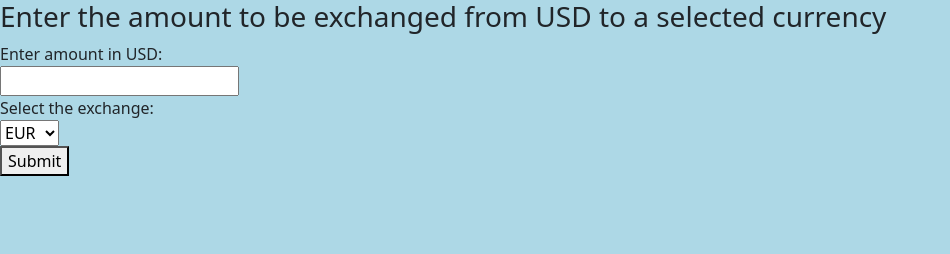
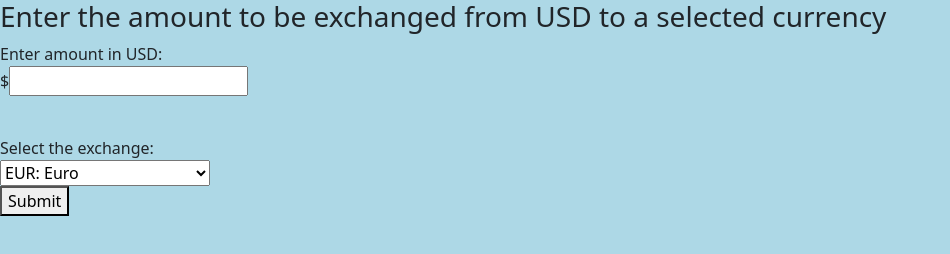
Before and after one commit to 0art-vandelay0/currency-exchange, a website built with webpack: page src/index.html in a window 1280 px wide. Shown: the whole page, without its empty margins (0-950 px from the left). Built offline with nearby package versions, Linux system fonts and the light colour scheme.

Commit message:
Add additonal options/details

```diff
--- a/src/index.html
+++ b/src/index.html
@@ -9,17 +9,18 @@
     <h3>Enter the amount to be exchanged from USD to a selected currency</h3>
     <form id="currency-exchange-form">
         <label for="usd-input">Enter amount in USD:</label><br>
-        <input id="usd-input" type="number" required><br>
+        <p>$<input id="usd-input" type="number" required></p><br>
         <label for="exchange-choice">Select the exchange:</label><br>
         <select id="exchange-choice">
-            <option value="EUR">EUR</option>
-            <option value="JPY">JPY</option>
-            <option value="GBP">GBP</option>
-            <option value="AUD">AUD</option>
-            <option value="OMR">OMR</option>
-            <option value="CAD">CAD</option>
-            <option value="MXN">MXN</option>
-            <option value="BMD">BMD</option>
+            <option value="EUR">EUR: Euro</option>
+            <option value="JPY">JPY: Japanese Yen</option>
+            <option value="GBP">GBP: Great British Pound</option>
+            <option value="AUD">AUD: Australian Dollar</option>
+            <option value="OMR">OMR: Omani Rial</option>
+            <option value="CAD">CAD: Canadian Dollar</option>
+            <option value="MXN">MXN: Mexican Peso</option>
+            <option value="BMD">BMD: Bermudian Dollar</option>
+            <option value="LRB">LRB</option> // This will throw an error (does not exist)
         </select><br>
         <button type="submit">Submit</button>
     </form>
```
